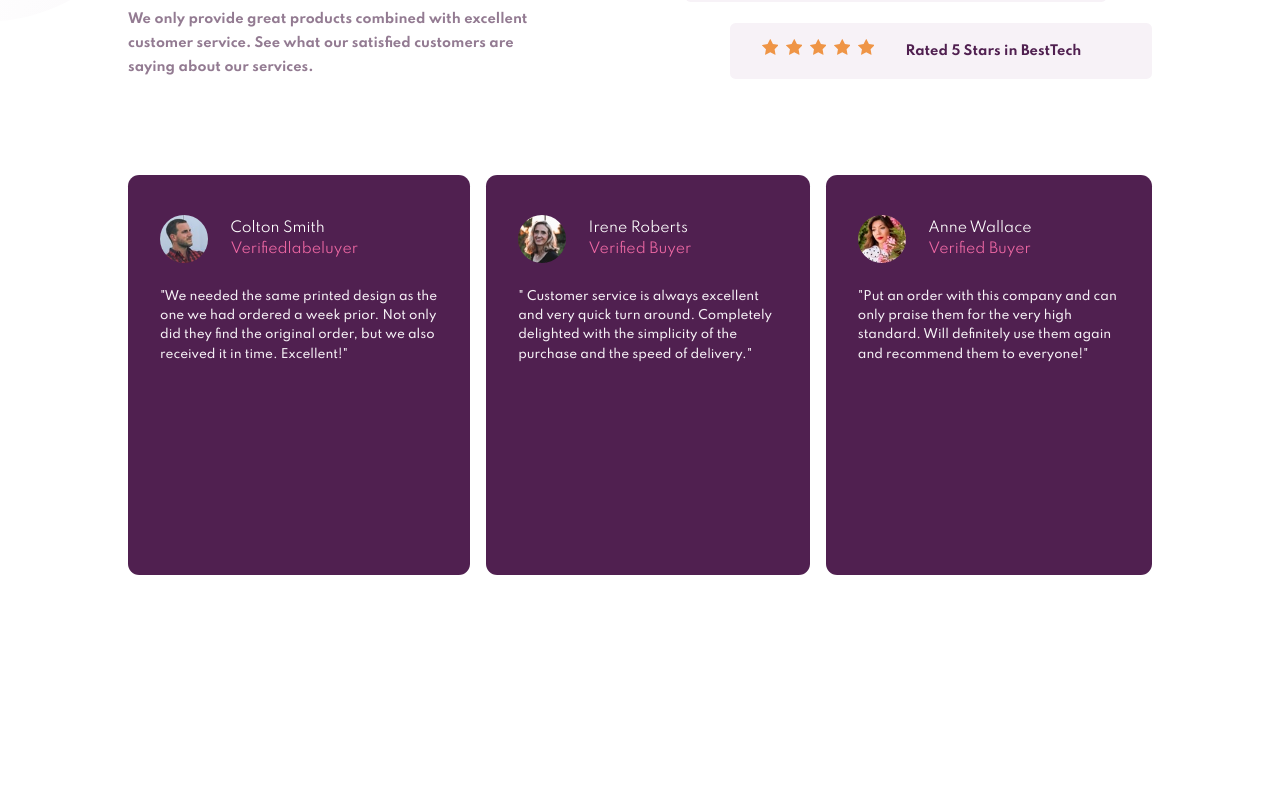
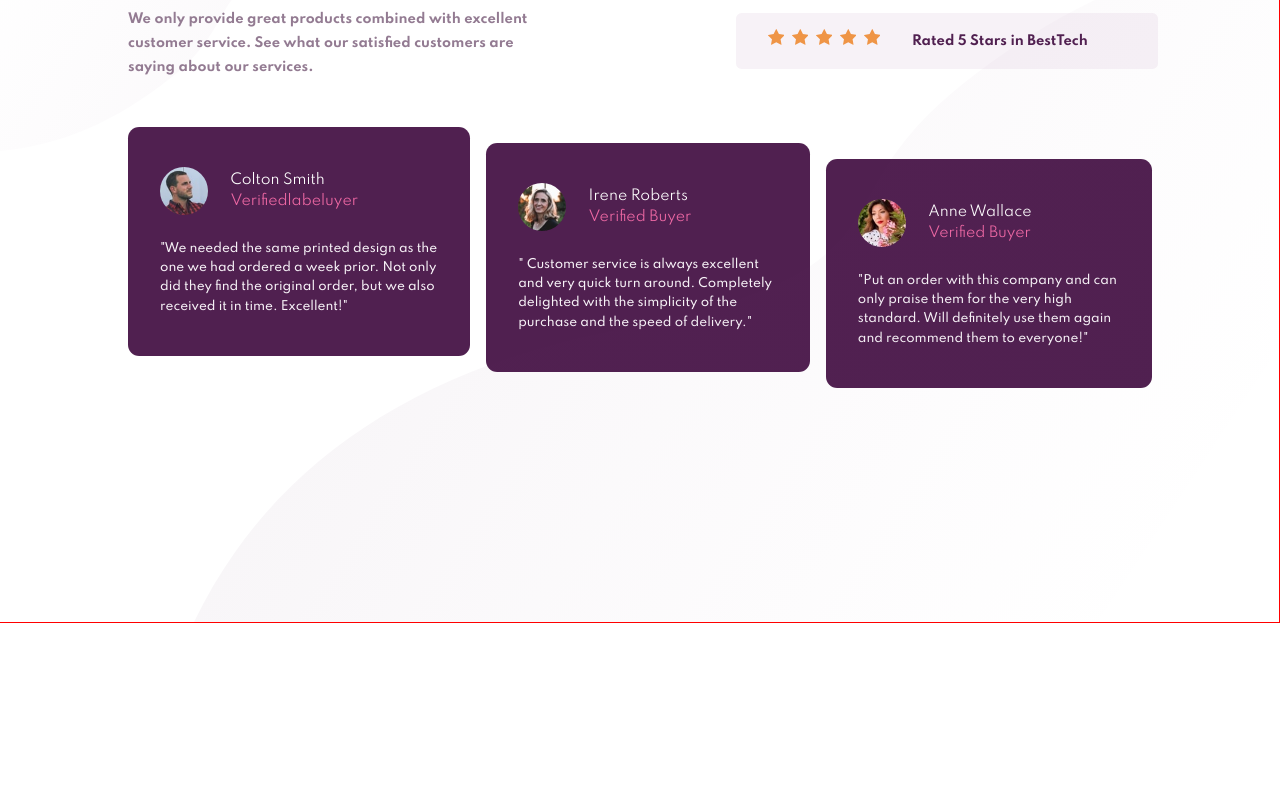
Before and after one commit to edsonJordan/Social-proof-section, a plain HTML site: page index.html in a window 1280 px wide. Shown: the part 211-1023 px from the top of the page. After the commit the page ends 834 px from the top, so only its background shows below. Drawn offline with Linux system fonts and the light colour scheme.

Commit message:
terminando diseño desktop

```diff
--- a/style.css
+++ b/style.css
@@ -168,6 +168,11 @@ ul, li{
     gap: 2rem;
 }
 @media (min-width:880px){
+    .container{
+        display: flex;
+        height: 100vh;
+
+    }
     .content{
         margin: 5rem 8rem;
     }
@@ -185,7 +190,6 @@ ul, li{
         text-align: left;
         margin-right: 6rem;
     }
-
     .group-card{
         display: flex;
         flex-direction: row;
@@ -193,27 +197,51 @@ ul, li{
         padding: 1rem 2rem;
         width: 70%;
     }
-    .group-card:nth-child(2){
-        margin: auto;
-    }
-    .group-card:nth-child(3){
-        margin-left: auto;
-    }
 
     .stars-group{
         flex-direction: row;
     }
-
     .text-and-star{
         gap: initial;
     }
     .group-article{
         flex-direction: row;
-        margin: 3rem 0;
+        height: 100%;
     }
-    .group-article:nth-child(1){
-        padding: auto 0;
-        height: 400px;
+    .article{
+        display: flex;
+        height:  fit-content;
+        margin: 0;
+    }
+    .group-card:nth-child(2){
+        margin-left: 3rem;
+    }
+    .group-card:nth-child(3){
+        margin-left: 6rem;
     }
 
+    .article:nth-of-type(2){
+        margin-top: 1rem;
+       }
+    .article:nth-of-type(3){
+     margin-top: 2rem;
+    }
+    .container::before{
+        content: url(social-proof-section-master/images/bg-pattern-top-desktop.svg);
+    }
+    .container::after{
+        position: absolute;
+        top: 2rem;
+        right: 0;
+        content:"";
+        border: 1px solid red;
+        background-image:url(social-proof-section-master/images/bg-pattern-bottom-desktop.svg);
+        width: 100%;
+        height: 100%;
+        background-position: bottom right;
+        background-repeat: no-repeat;
+
+    }
+
+
 }
```
